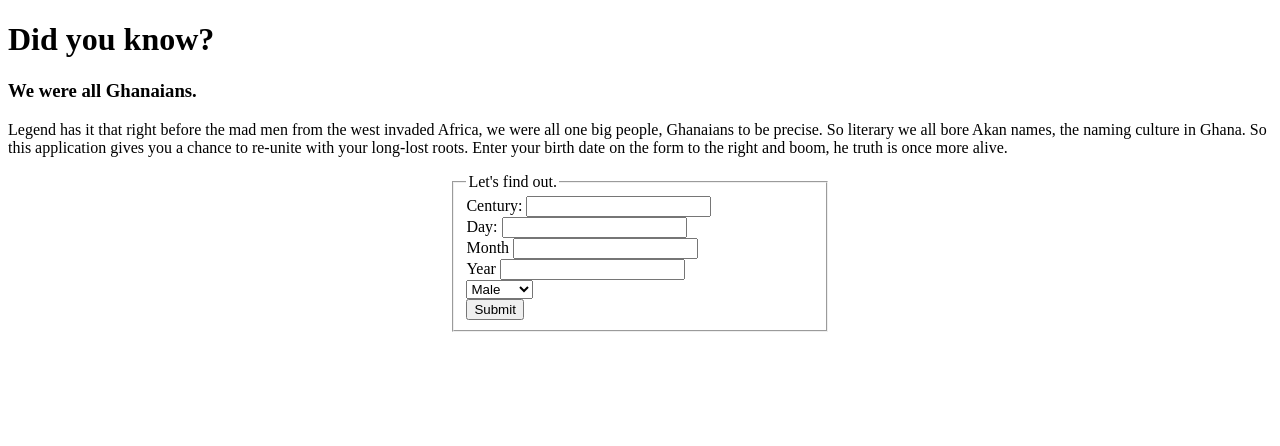
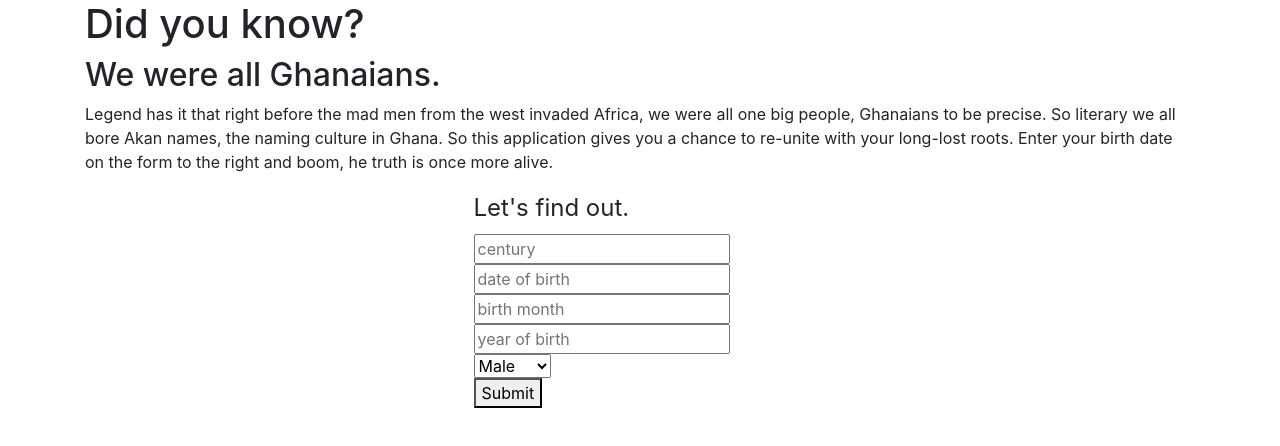
Before and after one commit to Joan-w/akanNames, a plain HTML site: page index.html in a window 1280 px wide. Drawn offline with nearby package versions, Linux system fonts and the light colour scheme.

Commit message:
Remove label tags

```diff
--- a/index.html
+++ b/index.html
@@ -5,6 +5,7 @@
     <meta http-equiv='X-UA-Compatible' content='IE=edge'>
     <title>Akan Name Generator</title>
     <meta name='viewport' content='width=device-width, initial-scale=1'>
+    <link rel="stylesheet" type="text/css" href="css/bootstrap.min.css">
     <link rel='stylesheet' type='text/css' media='screen' href='css/styles.css'>
     <script src='main.js'></script>
 </head>
@@ -14,7 +15,7 @@
             <h1>Did you know?</h1>
         </div>
         <div id="narrate">
-            <h3>We were all Ghanaians.</h3>
+            <h2>We were all Ghanaians.</h2>
             <p>Legend has it that right before the mad men from the west invaded Africa, we were all one big people, Ghanaians to be precise. So literary we all bore Akan names,
                 the naming culture in Ghana. So this application gives you a chance to re-unite with your long-lost roots. Enter your birth date on the form to the right and boom, he truth is once more alive.
             </p>
@@ -23,20 +24,16 @@
             <fieldset>
                 <legend>Let's find out.</legend>
                 <div id="first">
-                    <label>Century:</label>
-                    <input type="number" id="century" required>
+                    <input type="number" placeholder="century" id="century" required>
                 </div>
                 <div id="second">
-                    <label>Day:</label>
-                    <input type="number" id="day" required>
+                    <input type="number" placeholder="date of birth" id="day" required>
                 </div>
                 <div id="thrird">
-                    <label>Month</label>
-                    <input type="number" id="month" required>
+                    <input type="number" placeholder="birth month" id="month" required>
                 </div>
                 <div class="fourth">
-                    <label>Year</label>
-                    <input type="number" id="year" required>
+                    <input type="number" placeholder="year of birth" id="year" required>
                 </div>
                 <div class="option">
                     <select>
```
